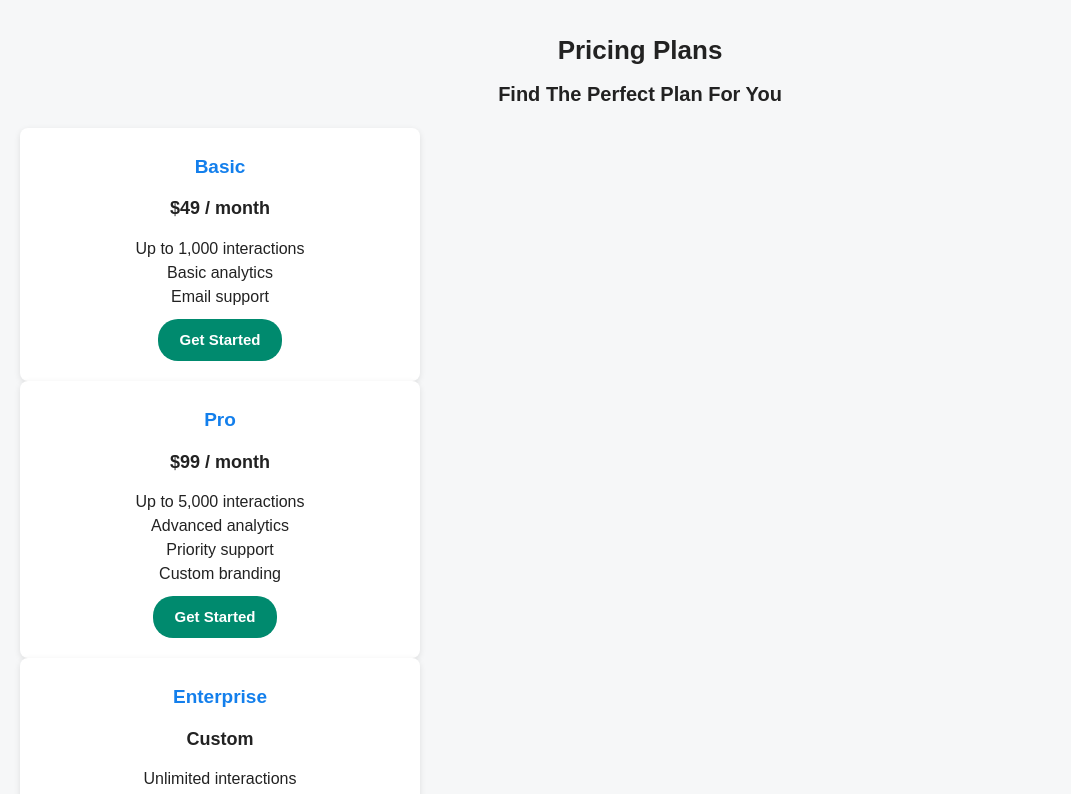
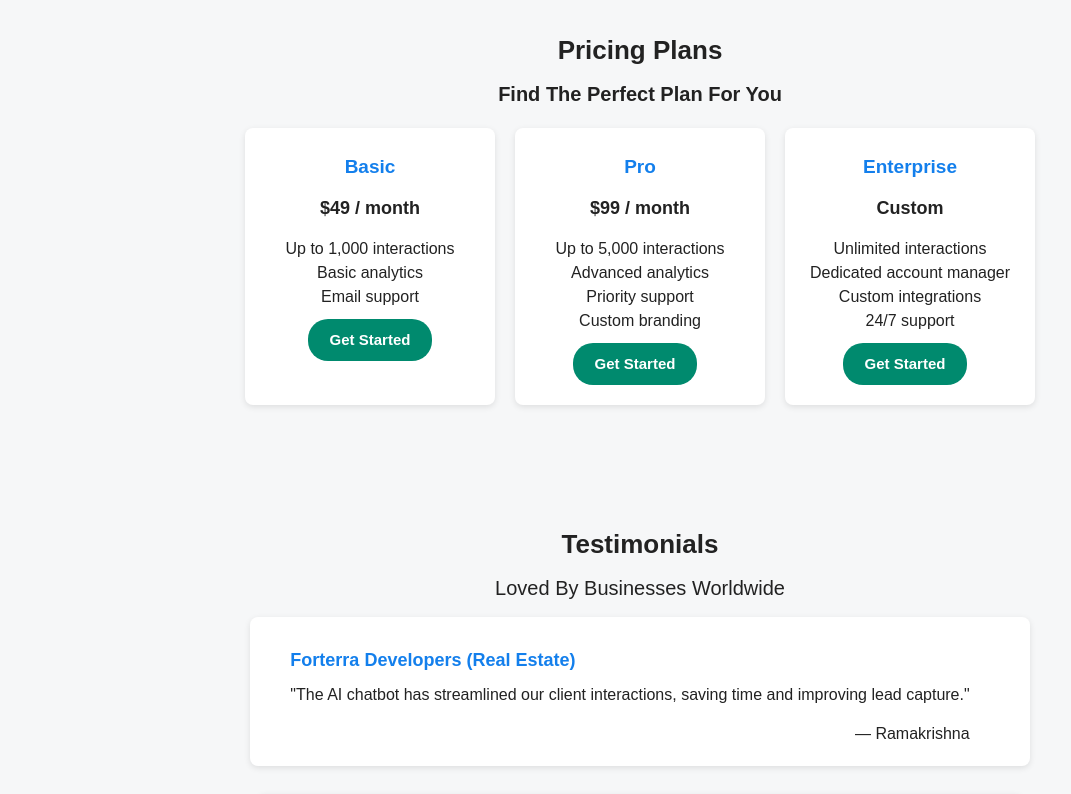
Before and after one commit to Manoj-Madavarapu/Ai-Chatbot, a React (Create React App) app: page / in a window 1280 px wide. Shown: the part 2140-2934 px from the top of the page, without its empty margins (0-1071 px from the left). Built offline with nearby package versions, Linux system fonts and the light colour scheme.

Commit message:
css changes

```diff
--- a/src/App.jsx
+++ b/src/App.jsx
@@ -20,7 +20,7 @@ let App=()=>{
       <section className="pricing" id="pricing">
         <h2 className="text-[26px] font-bold">Pricing Plans</h2>
         <p className="text-[20px] font-bold mb-5">Find The Perfect Plan For You</p>
-        <div className="grid">
+        <div className="gri">
           <div className="card highlight">
             <h3>Basic</h3>
             <p className="price">$49 / month</p>
```
